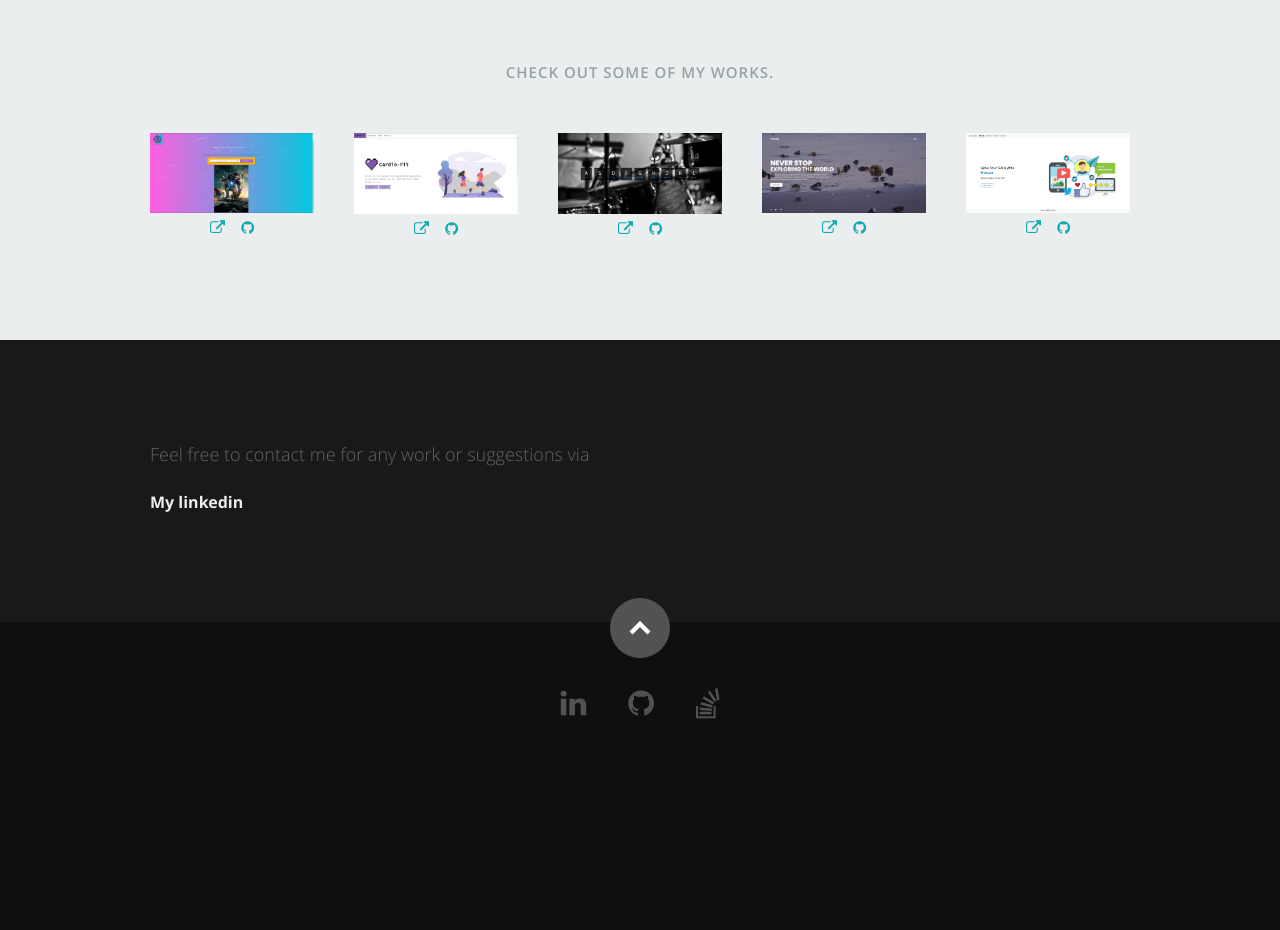
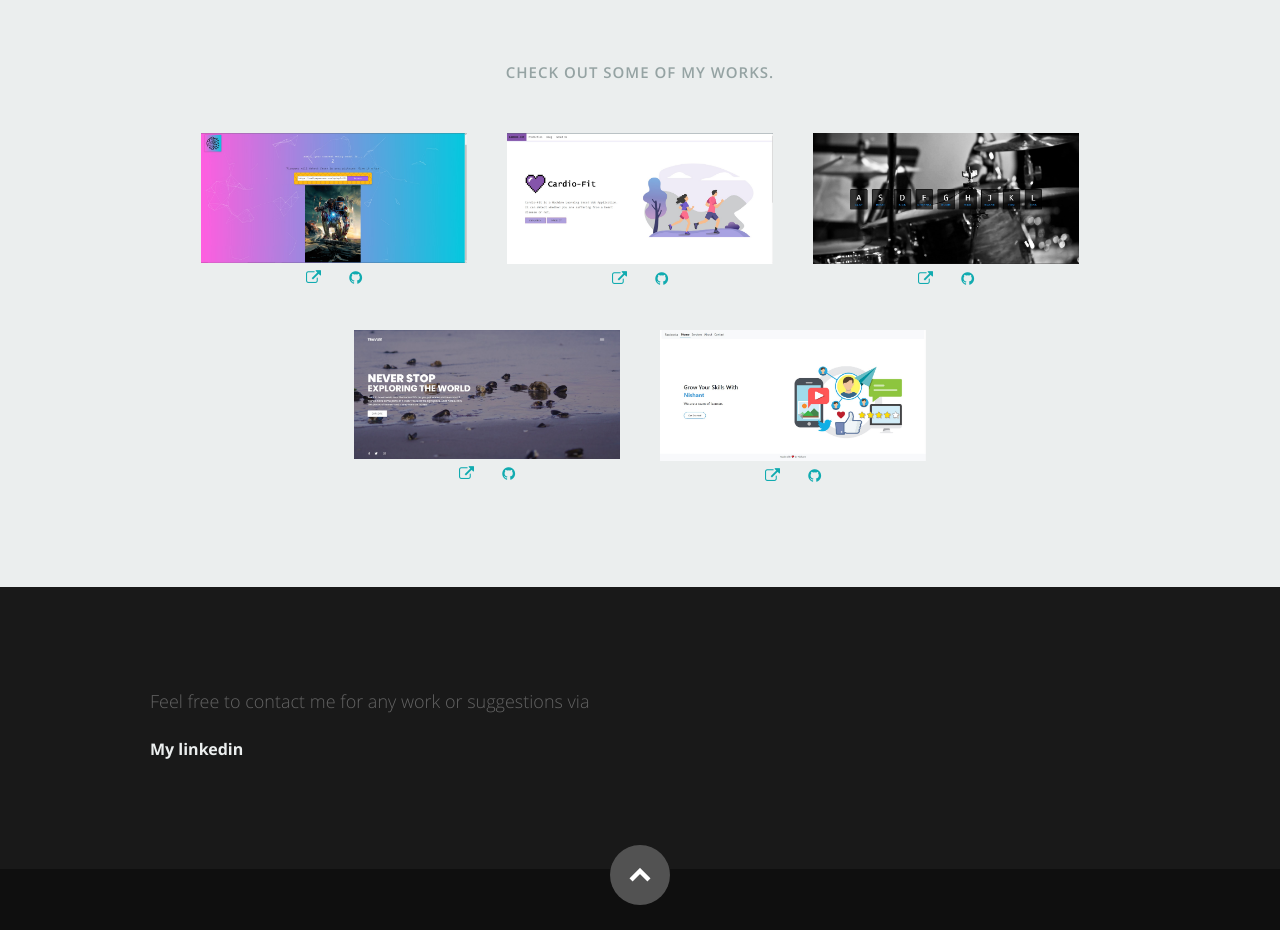
Before and after one commit to NKJ-C4/folio, a React (Create React App) app: page / in a window 1280 px wide. Shown: the part 3960-4890 px from the top of the page. Before the commit the page ends 4757 px from the top, so only its background shows below. Built offline with nearby package versions, Linux system fonts and the light colour scheme.

Commit message:
Portfolio projects size enlarged

```diff
--- a/public/css/layout.css
+++ b/public/css/layout.css
@@ -466,6 +466,10 @@ ul#nav li.current a { color: #F06000; }
 #portfolio-wrapper{
    display: flex;
    justify-content: center;
+   flex-wrap: wrap;
+}
+.columns.portfolio-item {
+   width: 30%;
 }
 #portfolio-wrapper .columns { margin-bottom: 36px; }
 .portfolio-item .item-wrap {
@@ -602,7 +606,7 @@ ul#nav li.current a { color: #F06000; }
 
 /* Links for projects */
 .project-link-wrap{
-   margin: 0 60px;
+   margin: 0 105px;
    display: flex;
    justify-content: space-between;
    text-align: center;
```
